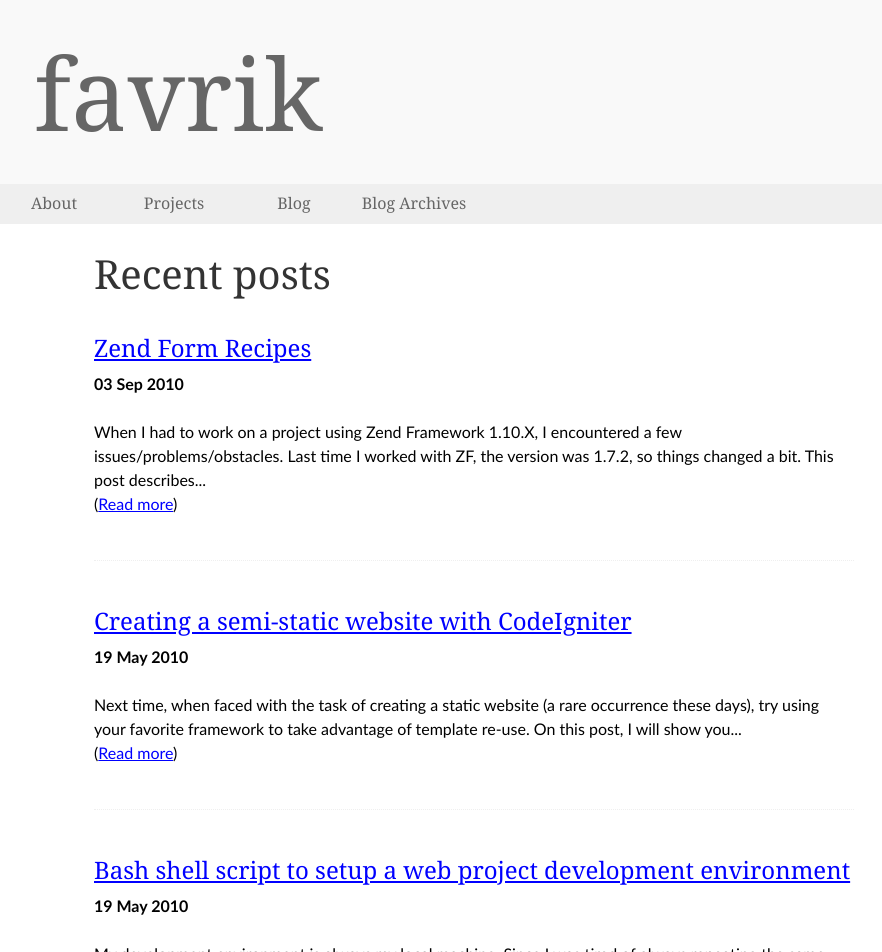
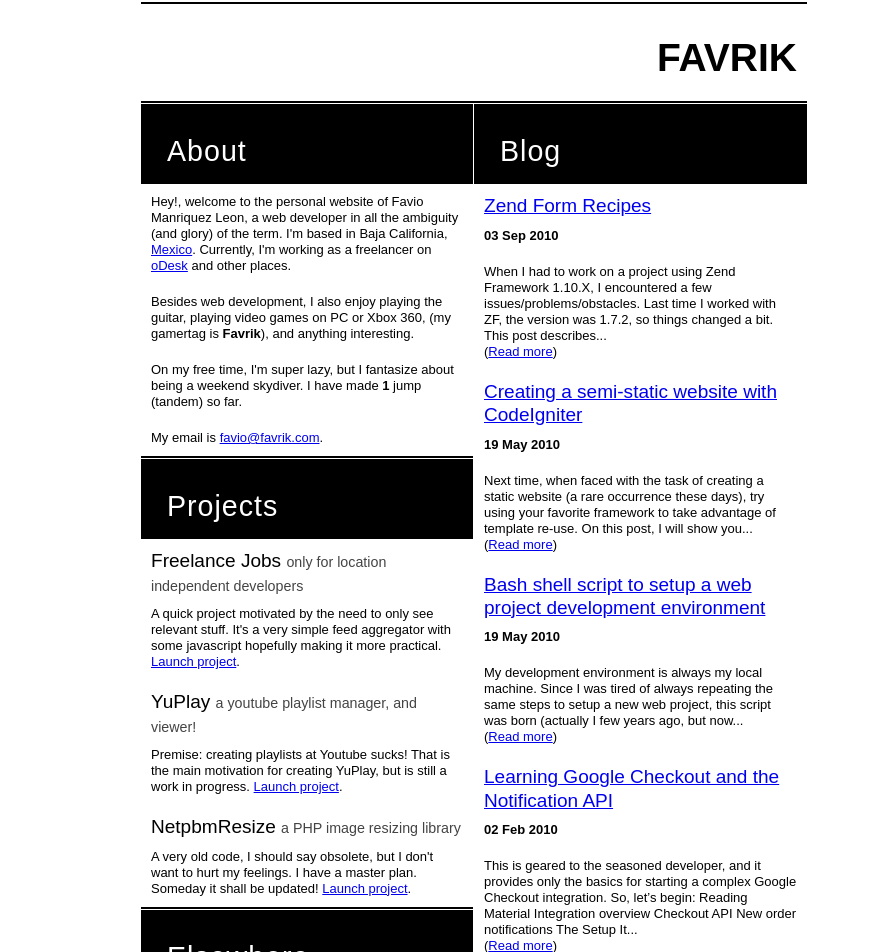
Before and after one commit to favrik/favrik.com, a Jekyll site: the page built from index.html, in a window 1280 px wide. Shown: the top 952 px of the page, without its empty margins (166-1048 px from the left). Built offline with Jekyll 4.4.1, drawn with Linux system fonts in a browser that asks for light colours; Markdown is read by kramdown in place of the engine named in the settings; some of the changed text lies outside the part shown.

Commit message:
Add new design and frontpage

```diff
--- a/_layouts/default.html
+++ b/_layouts/default.html
@@ -1,55 +1,44 @@
-<!DOCTYPE html PUBLIC "-//W3C//DTD XHTML 1.0 Strict//EN" "http://www.w3.org/TR/xhtml1/DTD/xhtml1-strict.dtd">
-<html xmlns="http://www.w3.org/1999/xhtml" xml:lang="en" lang="en">
+<!DOCTYPE html>
+<html>
 <head>
-	<meta http-equiv="Content-Type" content="text/html; charset=utf-8" />
+    <meta charset="utf-8" />
 	<title>{%if page.type != 'blog' %}Favrik: {% endif %}{% if page.title %}{{ page.title }}{% endif %}</title>
+    <link rel="stylesheet" href="/css/f2.css" />
+    {% if page.code_style %}<link href="/css/{{ page.code_style }}.css?{{site.time}}" rel="stylesheet" />{% endif %}
     {% if page.meta_keywords %}<meta name="keywords" content="{{ page.meta_keywords }}" />{% endif %}
     {% if page.meta_description %}<meta name="description" content="{{ page.meta_description }}" />{% endif %}
     <meta name="author" content="Favio Manriquez Leon" />
 
     {% if page.type == 'blog' %}
-<meta name="google-site-verification" content="X2ZzBfEZcBzsdkkbPU8--1gtF0d3QeeShiqWChC7F-w" />
+    <meta name="google-site-verification" content="X2ZzBfEZcBzsdkkbPU8--1gtF0d3QeeShiqWChC7F-w" />
     {% endif %}
     <link rel="shortcut icon" type="image/ico" href="/favicon.ico" />
-    <link href="/css/favrik.css?{{site.time}}" rel="stylesheet" media="screen, projection" type="text/css" />
-    {% if page.code_style %}<link href="/css/{{ page.code_style }}.css?{{site.time}}" rel="stylesheet" media="screen, projection" type="text/css" />{% endif %}
+
 </head>
-<body {% if page.location %}id="{{ page.location }}"{% endif %}>
-<div class="wrapper">
-    <div class="wrap header">
-        <div class="logo">
-                <a href="http://favrik.com/">Favrik</a>
-        </div>
-        <div id="menu" class="menu">
-        {{ post.type }}
-            <ul>
+<body>
+<div class="page {% if page.location %}{{ page.location }}{% endif %}">
+    <div class="header">
+        <header>
+            <div class="logo">
+                <h1><a href="http://favrik.com/">Favrik</a></h1>
+            </div>
+        </header>
+    </div>
 
-                <li class="first about"><a href="http://favrik.com/about/">About</a></li>
-                <li class="projects"><a href="http://favrik.com/projects/">Projects</a></li>
-                <li class="blog"><a href="http://blog.favrik.com">Blog</a></li>
-                <li class="archives last"><a href="http://blog.favrik.com/archives/">Blog Archives</a></li>
-            </ul>
-        </div>
-    </div><!-- ends .header -->
 
-    <div class="content">
-        {% if page.type == 'site' %}
-        <div class="intro">
-            <h1>For Your Information</h1>
-            <p>Previously, a web development company <a href="http://v1.favrik.com">website</a>, favrik.com
-            is now a testing ground, and online headquarters for Favio Manriquez Leon, a (yes, you guessed!) web
-            developer that likes to have fun while working at the computer for unhealthy periods of time. ( &gt;'' )&gt;
-            </p>
-        </div>
-        {% endif %}
+    <div class="content line">
+        {{ content }}
+    </div>
 
-        {% if page.type == 'page' or page.type == 'blog' %}<div class="article">{% endif %}
-        {{ content }}
-        {% if page.type == 'page' or page.type == 'blog' %}</div>{% endif %}
-    </div><!-- ends .content -->
 
-    {% include footer.html %}
-</div><!-- ends .wrapper -->
+    <footer>
+        <div class="footer">
+            <p>&copy; 2007-2011 Favio Manriquez Leon / <a href="http://favrik.com">FAVRIK</a> / v2</p>
+        <div>
+    </footer>
+
+</div>
+
 
 {% if page.type == 'blog' %}
 
--- a/_layouts/site.html
+++ b/_layouts/site.html
@@ -1,5 +1,5 @@
 ---
 layout: default
-type: site
+type: front
 ---
 {{ content }}
--- /dev/null
+++ b/css/f2.css
@@ -0,0 +1,140 @@
+/*
+Copyright (c) 2008, Yahoo! Inc. All rights reserved.
+Code licensed under the BSD License:
+http://developer.yahoo.net/yui/license.txt
+version: 3.0.0pr2
+*/
+/* reset */
+html{color:#000;background:#FFF;}body,div,dl,dt,dd,ul,ol,li,h1,h2,h3,h4,h5,h6,pre,code,form,fieldset,legend,input,textarea,p,blockquote,th,td{margin:0;padding:0;}table{border-collapse:collapse;border-spacing:0;}fieldset,img{border:0;}address,caption,cite,code,dfn,em,strong,th,var{font-style:normal;font-weight:normal;}li{list-style:none;}caption,th{text-align:left;}h1,h2,h3,h4,h5,h6{font-size:100%;font-weight:normal;}q:before,q:after{content:'';}abbr,acronym{border:0;font-variant:normal;}sup{vertical-align:text-top;}sub{vertical-align:text-bottom;}input,textarea,select{font-family:inherit;font-size:inherit;font-weight:inherit;}input,textarea,select{*font-size:100%;}legend{color:#000;}
+/* fonts */
+body{font:13px/1.231 arial,helvetica,clean,sans-serif;*font-size:small;*font:x-small;}select,input,button,textarea{font:99% arial,helvetica,clean,sans-serif;}table{font-size:inherit;font:100%;}pre,code,kbd,samp,tt{font-family:monospace;*font-size:108%;line-height:100%;}
+
+
+/* grids */
+.line:after,.lastUnit:after{clear:both;display:block;visibility:hidden;overflow:hidden;height:0 !important;line-height:0;font-size:xx-large;content: " x x x x x x x x x x x x x x x x x x x x x x x x x x x x x x x x x x x x x x x x x x x x x x x x x x x x x x x x x x x x x x x x x x x x x x x x x x x x x x x x x x x x x x x x x x x x ";}
+.line{*zoom:1;}
+.unit{float:left;}
+.size1of1{float:none;}
+.size1of2{width:50%;}
+.size1of3{width:33.33333%;}
+.size2of3{width:66.66666%;}
+.size1of4{width:25%;}
+.size3of4{width:75%;}
+.size1of5{width:20%;}
+.size2of5{width:40%;}
+.size3of5{width:60%;}
+.size4of5{width:80%;}
+.lastUnit{display:table-cell;float:none;width:auto;*display:block;*zoom:1;_position:relative;_left:-3px;_margin-right:-3px;}
+
+
+/* **************** TEMPLATE ***************** */
+/* ====== Page Head, Body, and Foot ====== */
+body{_text-align:center;}/* IE5.5 */
+.main{display:table-cell;*display:block;width:auto;}
+.body,.main{*zoom:1;}
+.body:after,.main:after{clear:both;display:block;visibility:hidden;overflow:hidden;height:0 !important;line-height:0;font-size:xx-large; content: " x x x x x x x x x x x x x x x x x x x x x x x x x x x x x x x x x x x x x x x x x x x x x x x x x x x x x x x x x x x x x x x x x x x x x x x x x x x x x x x x x x x x x x x x x x x x ";}
+.page{margin:0 auto;width:950px;_text-align:left;} /* wraps other template elems to set width */ /* text-align IE5.5 */
+/* "old school" and "liquid" extend page to allow for different page widths */
+.oldSchool{width:750px;}
+.gs960{width:960px;}
+.liquid{width:auto;margin:0;}
+
+/* **************** CONTENT OBJECTS ***************** */
+/* ====== Default spacing ====== */
+h1, h2, h3, h4, h5, h6, ul, ol,dl, p,blockquote {padding:10px;}
+h1, h2, h3, h4, h5, h6,img{padding-bottom:0px;}
+pre{margin: 10px;}
+table h1,table h2,table h3, table h4, table h5, table h6, table p, table ul, table ol, table dl{padding:0;}
+/* ====== Elements ====== */
+img{display:block;}
+em{font-style: italic;}
+strong{font-weight:bold;}
+hr{border: 5px solid #e2e2e2; border-width: 0 0 5px 0; margin: 20px 10px 10px 10px;}
+code{color:#0B8C8F;}
+/* ====== Headings ====== */
+/* .h1-.h6 classes should be used to maintain the semantically appropriate heading levels - NOT for use on non-headings */
+h1, .h1{font-size:196%; font-weight:normal; font-style: normal; color:#000;}
+h2, .h2{font-size:167%; font-weight:normal; font-style: normal; color:#000;}
+h3, .h3{font-size:146.5%; font-weight:normal; font-style: normal; color:#000;}
+h4, .h4{font-size:123.1%; font-weight:normal; font-style: normal; color: #333;}
+h5, .h5{font-size:108%; font-weight:bold; font-style: normal; color:#000;}
+h6, .h6{font-size:108%; font-weight:normal; font-style: italic; color:#333;}
+
+html {
+    background: #fff;
+}
+
+body {
+    font-family: arial, sans-serif;
+}
+
+
+/* GLOBAL */
+
+h1 {
+    font-size: 3em;
+    margin: .5em 0 ;
+    font-weight: bold;
+    text-transform: uppercase;
+}
+
+h1 a {
+    text-decoration: none;
+    color: #000;
+}
+
+h3 em {
+    font-size: 75%;
+    font-style: normal;
+    color:#444;
+}
+
+
+/* STYLES PER PAGE TYPE */
+
+.front h2 {
+    background: #000;
+    color: #fff;
+    padding: 30px 10px 15px 26px;
+    letter-spacing: 1px;
+    font-size: 2.2em;
+}
+
+
+
+
+/* CONTAINERS */
+.page {
+    width: 666px;
+}
+
+.header {
+    margin: 2px 0 1px;
+    text-align: right;
+    border-bottom: 2px solid #000;
+
+    border-top: 2px solid #000;
+}
+
+.content {
+    overflow: hidden;
+    margin: 0 auto;
+}
+
+.lastUnit .section {
+    margin-right: 0;
+}
+
+.section {
+
+    border-bottom: 2px solid #000;
+    margin-right: 1px;
+    margin-bottom: 1px;
+}
+
+.footer {
+    margin: 50px 0 10px 0;
+    padding-top: 20px;
+    border-bottom: 1px solid #000;
+    border-top: 1px solid #000;
+}
--- a/index.html
+++ b/index.html
@@ -1,13 +1,100 @@
 ---
 layout: site
-location: site
-title: a web developer's website
+location: front
+title: the website of Favio Manriquez Leon
 meta_keywords: web development, freelance web developer, freelance web programmer, xD, web developer, Favio Manriquez Leon, Favio Manriquez
 meta_description: Favrik is the testing ground, and internet place of Favio Manriquez Leon, a web developer who uses PHP, CSS, XHTML, Javascript, and a little bit of Erlang. He has a blog too. xD
 ---
-        <div class="postList">
-            <h2>Recent posts</h2>
-            {% for post in site.posts offset: 0 limit: 3 %}
+
+
+       <div class="unit size1of2">
+            <section>
+                <div class="section about">
+                    <h2>About</h2>
+                    <p>Hey!, welcome to the personal website of Favio Manriquez Leon, a web developer in all the ambiguity (and glory) of the term.
+                    I'm based in Baja California, <a href="http://en.wikipedia.org/wiki/Mexico">Mexico</a>. Currently, I'm working as a freelancer on <a href="http://odesk.com">oDesk</a> and other places.
+                    </p>
+                    <p>Besides web development, I also enjoy playing the guitar, playing video games on PC or Xbox 360, (my gamertag is <strong>Favrik</strong>), and anything interesting.</p>
+
+                    <p>On my free time, I'm super lazy, but I fantasize about being a weekend skydiver. I have made <strong>1</strong> jump (tandem) so far.</p>
+
+                    <script type="text/javascript">
+/* <![CDATA[ */
+function hivelogic_enkoder(){var kode=
+"kode=\"nrgh@%{@hgrn\\000,f+hgrFudkFprui1jqluwV@.{>;54@.f,3?f+il>60,l+wDhgr"+
+"Fudkf1hgrn@f~,..l>kwjqho1hgrn?l>3@l+uri>**@{>_%~Ckjuq333__/i.kjuIxgnIsuxl4"+
+"mtoxzYC1~A>87C1i/6Bi.loA93/o.zGkjuIxgni4kjuqCi\\001/11oAnzmtkr4kjuqBoA6Co."+
+"xulA--C~A(\\001Fnmxt666b2l1nmxL{jqLvx{o7pwr{}\\\\F4\\001DA;:F4l29El1orD<62"+
+"r1}JnmxL{jql7nmxtFl433__244rDq}pwnu7nmxtErD9Fr1{xoD00F\\001D+G533F5=9t\\00"+
+"0szqx:qp{w4\\000M~mto:qp{wKt\\000szqx:qp{wHu47433__Iqp{w999e5u4\\000M~mto:"+
+"qp{w75=7u4\\000M~mto:qp{wI7433__766b5>I7uG5=9t\\000szqx:qp{w4HuG<Iu4~{rG33"+
+"I433__G.5GJ.h;myHo{w:~um::4__Lru{m::4__Jrhh.huw::4__~rm\\000,moz\\000O{hh."+
+"hqI\\000x\\000u.h,yhho{w:~um::4__Lru{m::4__Fr\\000{uxymhh.hrI~q,tHm4.h\\00"+
+"0q~u:333__z\\000yqo\\001p{.Iqp{w+Fnmxt(Ckjuq_%@hgrn%>nrgh@nrgh1vsolw+**,1u"+
+"hyhuvh+,1mrlq+**,\";x='';for(i=0;i<kode.length;i++){c=kode.charCodeAt(i)-3"+
+";if(c<0)c+=128;x+=String.fromCharCode(c)}kode=x"
+;var i,c,x;while(eval(kode));}
+/* ]]> */
+</script>
+    <p>My email is <script type="text/javascript">/* <![CDATA[ */
+hivelogic_enkoder();
+/* ]]> */
+</script>.</p>
+                </div>
+            </section>
+
+            <section>
+                <div class="section projects">
+                    <h2>Projects</h2>
+
+                    <div class="project">
+                        <h3>Freelance Jobs <em>only for location independent developers</em></h3>
+                        <p>
+                            A quick project motivated by the need to only see relevant stuff. It's a very simple feed aggregator with some javascript hopefully making it more practical. <a href="/projects/jobs/">Launch project</a>.
+                        </p>
+                    </div>
+
+                    <div class="project">
+                        <h3>YuPlay <em>a youtube playlist manager, and viewer!</em></h3>
+                        <p>
+                        Premise: creating playlists at Youtube sucks!  That is the main motivation for creating YuPlay, but is still a work in progress. <a href="/projects/yuplay/">Launch project</a>.
+
+
+                        </p>
+                    </div>
+
+                    <div class="project">
+                        <h3>NetpbmResize <em>a PHP image resizing library</em></h3>
+                        <p>A very old code,  I should say obsolete, but I don't want to hurt my feelings. I have a master plan. Someday it shall be updated!
+                        <a href="http://netpbmresize.sf.net">Launch project</a>.
+                        </p>
+                    </div>
+                </div>
+            </section>
+            <section>
+                <div class="section elsewhere">
+                    <h2>Elsewhere</h2>
+                    <ul>
+                        <li><a href="http://delicious.com/favio">Delicious</a></li>
+                        <li><a href="http://github.com/favrik">Github</a></li>
+                        <li><a href="http://www.odesk.com/users/~~6a1dc2e5b921d667">oDesk</a></li>
+                        <li><a href="http://kloverfield.com">Kloverfield</a> (coming soon!)</li>
+                    </ul>
+                </div>
+            </section>
+
+
+
+        </div>
+
+
+        <div class="unit size1of2 lastUnit">
+            <section>
+                <div class="section blog">
+
+                    <h2>Blog</h2>
+
+                    {% for post in site.posts offset: 0 limit: 10 %}
                         <div class="post">
                           <h3><a href="http://blog.favrik.com{{ post.id }}/">{{ post.title }}</a></h3>
                           <p><strong>{{ post.date | date_to_string }}</strong>
@@ -18,3 +105,5 @@ meta_description: Favrik is the testing ground, and internet place of Favio Manr
                         </div>
                     {% endfor %}
                 </div>
+            </section>
+        </div>
```
Also changed, not shown: _drafts/2010-06-27-links-for-learning-advanced-javascript.markdown (added, +9 -0 lines), about/index.html (deleted, +0 -56 lines), projects/index.html (deleted, +0 -29 lines), 1 other file. Lines whose indentation alone changed are shown as unchanged.
